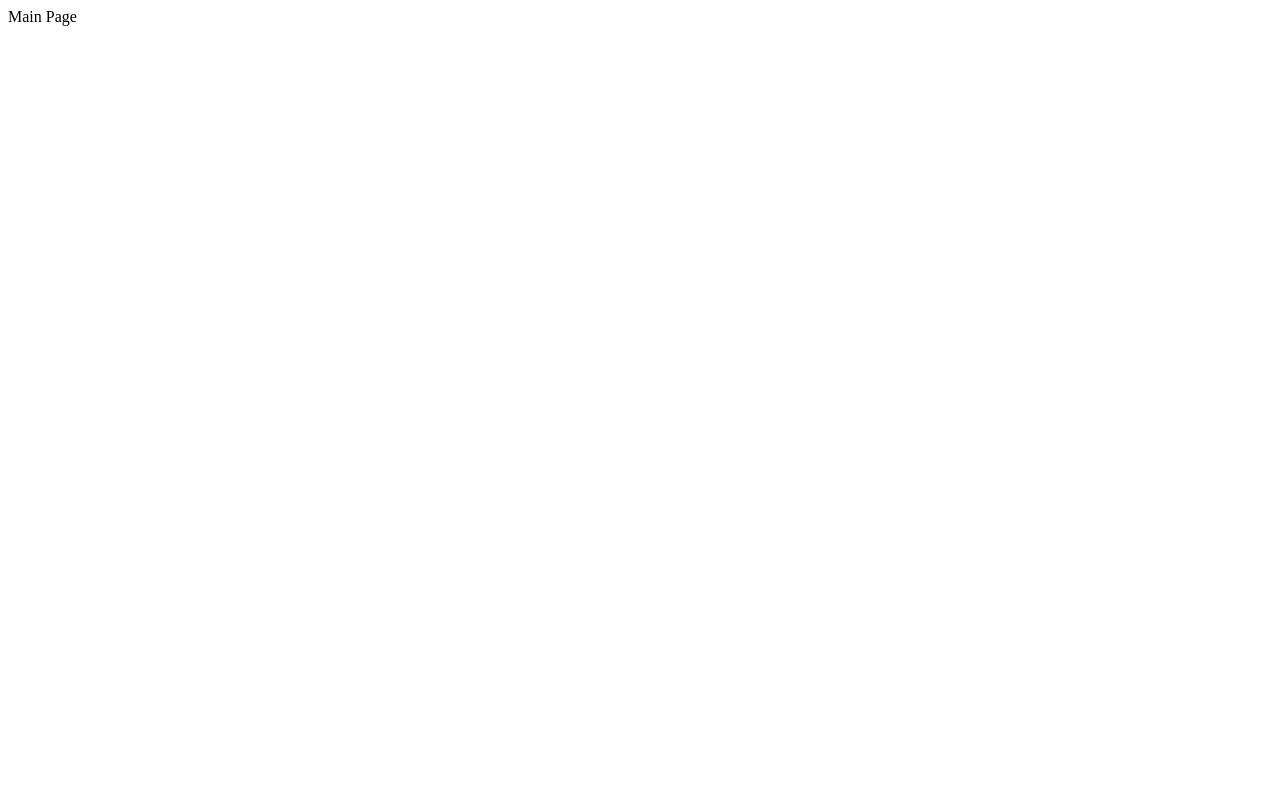
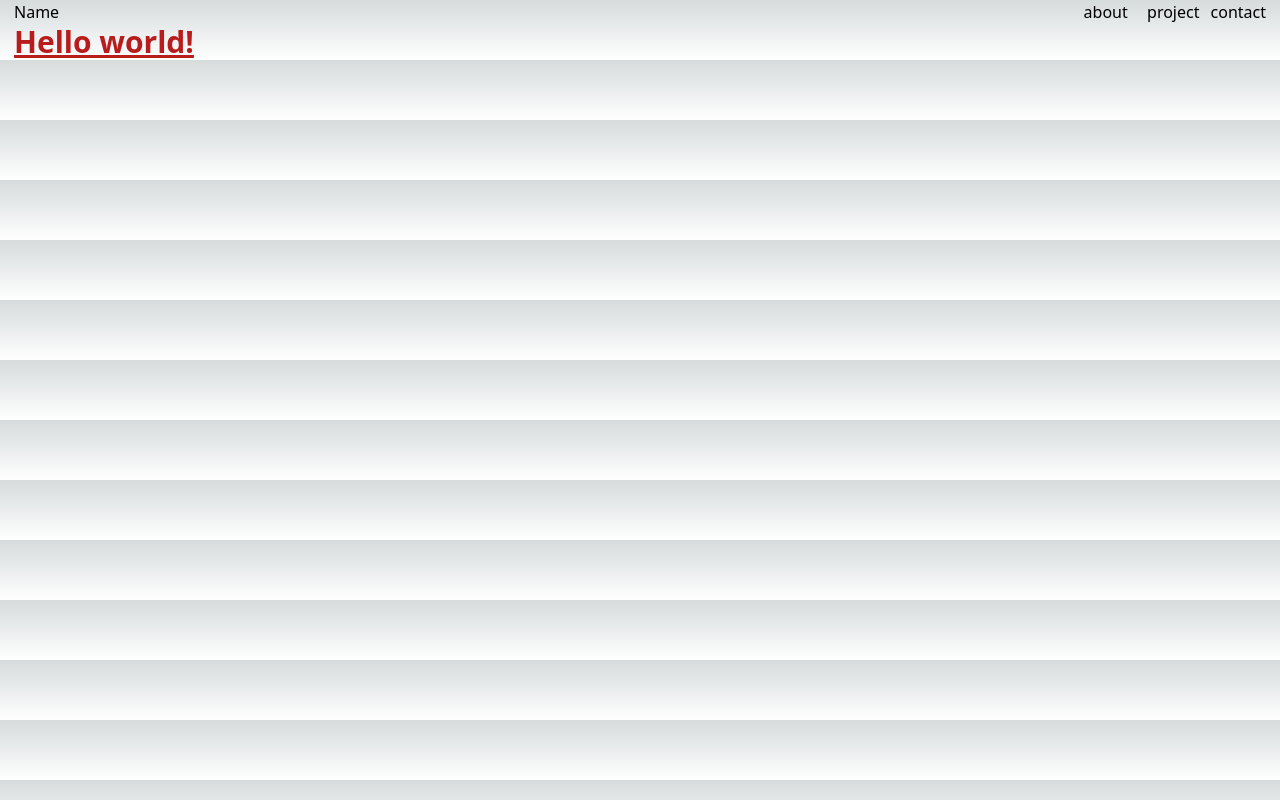
Before and after one commit to Nagaveninayak/About_me, a Next.js app: page / in a window 1280 px wide. Built offline with nearby package versions, Linux system fonts and the light colour scheme.

Commit message:
31.08 Added tailwind to the project

```diff
--- /dev/null
+++ b/components/Navbar.tsx
@@ -0,0 +1,14 @@
+export function Navbar() {
+    return (
+        <div className="flex flex-row justify-between text-blue">
+            <div>
+                Name
+            </div>
+            <div className="grid grid-cols-3 gap-x-2">
+                <a href="#">about</a>
+                <a href="#">project</a>
+                <a href="#">contact</a>
+            </div>
+        </div>
+    )
+}
--- a/pages/_app.tsx
+++ b/pages/_app.tsx
@@ -1,4 +1,5 @@
 import React from 'react';
+import "../styles/globals.css";
 
 function MyApp({ Component, pageProps }: any) {
     return <Component {...pageProps} />;
--- a/pages/home.tsx
+++ /dev/null
@@ -1,6 +0,0 @@
-import React from 'react';
-
-function Home() {
-    return <div>About Page</div>;
-}
-export default Home
--- a/pages/index.tsx
+++ b/pages/index.tsx
@@ -1,7 +1,15 @@
+import { Navbar } from '@/components/Navbar';
 import React from 'react';
 
 function HomePage() {
-    return <div>Main Page</div>;
+    return (
+        <div className='mx-3.5'>
+            <Navbar />
+            <h1 className="text-3xl font-bold underline text-red-700">
+                Hello world!
+            </h1>
+        </div>
+    )
 }
 
 export default HomePage;
--- /dev/null
+++ b/styles/globals.css
@@ -0,0 +1,24 @@
+@tailwind base;
+@tailwind components;
+@tailwind utilities;
+
+:root {
+    --foreground-rgb: 0, 0, 0;
+    --background-start-rgb: 214, 219, 220;
+    --background-end-rgb: 255, 255, 255;
+}
+
+@media (prefers-color-scheme: dark) {
+    :root {
+        --foreground-rgb: 255, 255, 255;
+        --background-start-rgb: 0, 0, 0;
+        --background-end-rgb: 0, 0, 0;
+    }
+}
+
+body {
+    color: rgb(var(--foreground-rgb));
+    background: linear-gradient(to bottom,
+            transparent,
+            rgb(var(--background-end-rgb))) rgb(var(--background-start-rgb));
+}
--- a/tailwind.config.ts
+++ b/tailwind.config.ts
@@ -1,20 +1,14 @@
-import type { Config } from 'tailwindcss'
+module.exports = {
+  content: [
+    "./app/**/*.{js,ts,jsx,tsx,mdx}",
+    "./pages/**/*.{js,ts,jsx,tsx,mdx}",
+    "./components/**/*.{js,ts,jsx,tsx,mdx}",
 
-const config: Config = {
-  content: [
-    './pages/**/*.{js,ts,jsx,tsx,mdx}',
-    './components/**/*.{js,ts,jsx,tsx,mdx}',
-    './app/**/*.{js,ts,jsx,tsx,mdx}',
+    // Or if using `src` directory:
+    "./src/**/*.{js,ts,jsx,tsx,mdx}",
   ],
   theme: {
-    extend: {
-      backgroundImage: {
-        'gradient-radial': 'radial-gradient(var(--tw-gradient-stops))',
-        'gradient-conic':
-          'conic-gradient(from 180deg at 50% 50%, var(--tw-gradient-stops))',
-      },
-    },
+    extend: {},
   },
   plugins: [],
 }
-export default config
```
Also changed, not shown: package.json (+5 -3 lines), pages/about.tsx (deleted, +0 -7 lines), 1 other file (tests, documents, lock files or other folders).
